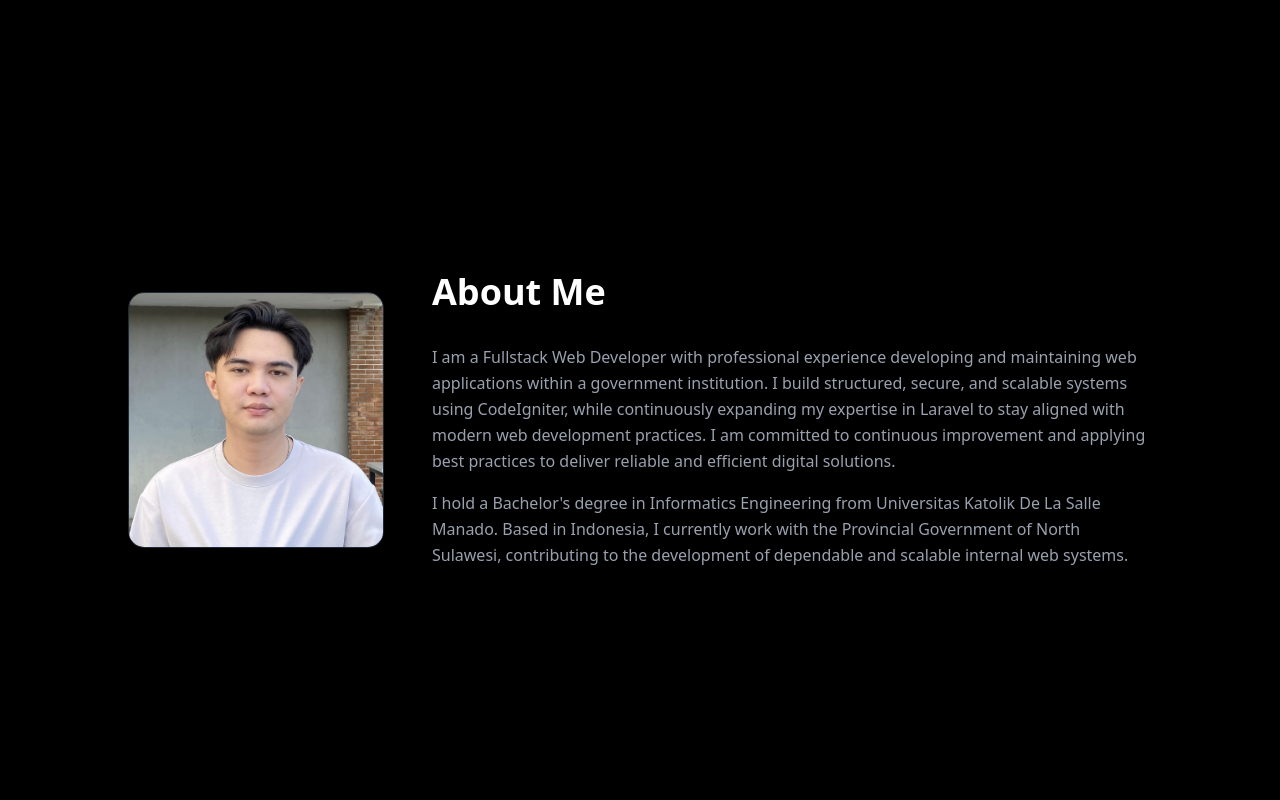
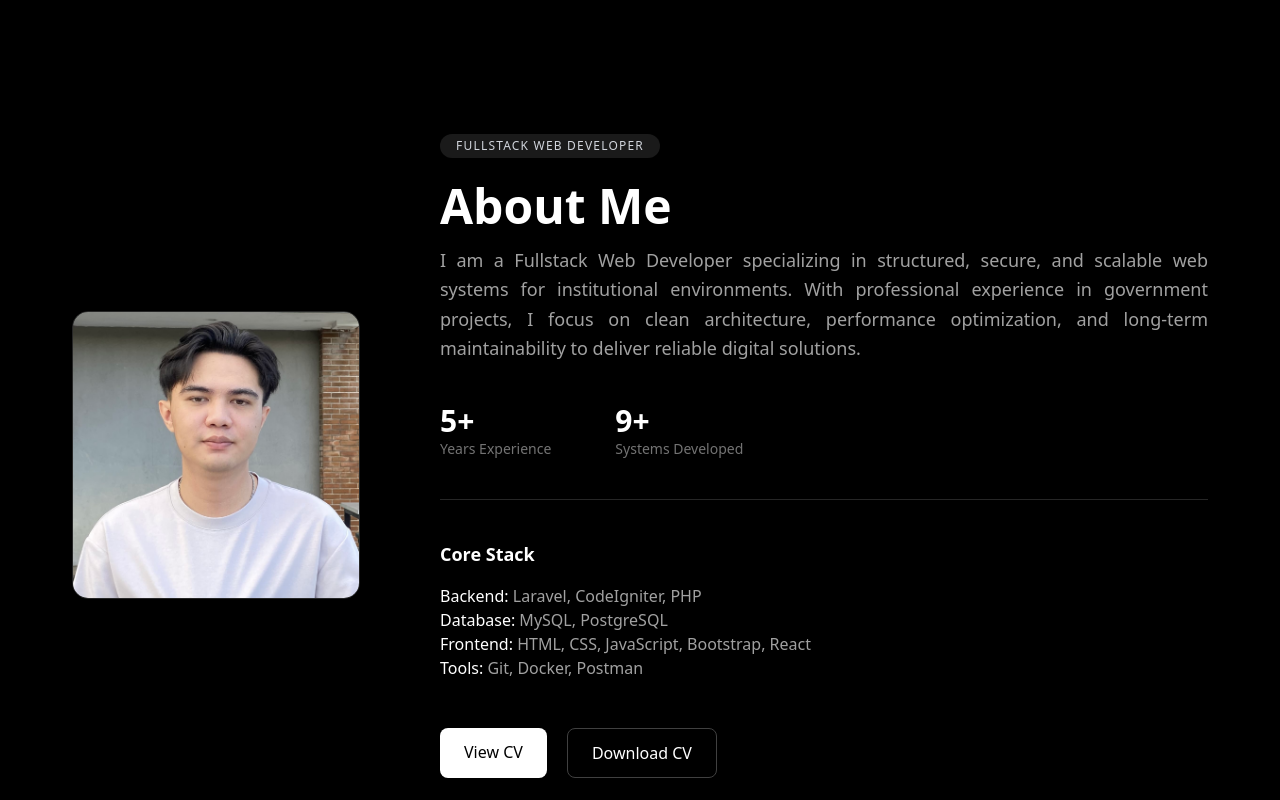
Before and after one commit to devchristov/portfolio, a React (Vite) app: page / in a window 1280 px wide. Shown: the part 780-1580 px from the top of the page. Built offline with nearby package versions, Linux system fonts and the light colour scheme.

Commit message:
Update pdf

```diff
--- a/src/sections/About.jsx
+++ b/src/sections/About.jsx
@@ -1,40 +1,83 @@
 import profile from "../assets/IMG_9396.JPG";
 
 function About() {
+  const baseUrl = import.meta.env.BASE_URL;
+
   return (
     <section
       id="about"
-      className="fade-section min-h-screen bg-black text-white px-6 flex items-center"
+      className="min-h-screen bg-black text-white px-6 py-28 flex items-center"
     >
-      <div className="max-w-5xl mx-auto flex flex-col md:flex-row items-center gap-12">
-        <div className="w-52 h-52 md:w-64 md:h-64 flex-shrink-0">
+      <div className="max-w-6xl mx-auto flex flex-col md:flex-row items-center gap-20">
+        <div className="w-60 h-60 md:w-72 md:h-72 flex-shrink-0">
           <img
             src={profile}
-            alt="Profile Photo"
-            className="w-full h-full object-cover rounded-2xl shadow-xl border border-gray-800"
+            alt="Devidson Goenawan"
+            className="w-full h-full object-cover rounded-2xl border border-neutral-800"
           />
         </div>
 
-        <div>
-          <h2 className="text-4xl font-bold mb-8">About Me</h2>
+        <div className="max-w-3xl">
+          <p className="inline-block px-4 py-1 text-xs tracking-widest uppercase bg-white/10 rounded-full text-gray-300 mb-6">
+            Fullstack Web Developer
+          </p>
+          <h2 className="text-4xl md:text-5xl font-bold mb-4">About Me</h2>
 
-          <p className="text-gray-400 leading-relaxed">
-            I am a Fullstack Web Developer with professional experience
-            developing and maintaining web applications within a government
-            institution. I build structured, secure, and scalable systems using
-            CodeIgniter, while continuously expanding my expertise in Laravel to
-            stay aligned with modern web development practices. I am committed
-            to continuous improvement and applying best practices to deliver
-            reliable and efficient digital solutions.
+          <p className="text-neutral-400 text-lg leading-relaxed text-justify">
+            I am a Fullstack Web Developer specializing in structured, secure,
+            and scalable web systems for institutional environments. With
+            professional experience in government projects, I focus on clean
+            architecture, performance optimization, and long-term
+            maintainability to deliver reliable digital solutions.
           </p>
 
-          <p className="text-gray-400 leading-relaxed mt-4">
-            I hold a Bachelor's degree in Informatics Engineering from
-            Universitas Katolik De La Salle Manado. Based in Indonesia, I
-            currently work with the Provincial Government of North Sulawesi,
-            contributing to the development of dependable and scalable internal
-            web systems.
-          </p>
+          <div className="flex gap-16 mt-10">
+            <div>
+              <p className="text-3xl font-semibold">5+</p>
+              <p className="text-neutral-500 text-sm">Years Experience</p>
+            </div>
+
+            <div>
+              <p className="text-3xl font-semibold">9+</p>
+              <p className="text-neutral-500 text-sm">Systems Developed</p>
+            </div>
+          </div>
+
+          <div className="w-full h-px bg-neutral-800 my-10"></div>
+
+          <div>
+            <p className="text-lg font-semibold mb-4">Core Stack</p>
+
+            <p className="text-neutral-400 text-justify">
+              <span className="text-white font-medium">Backend:</span> Laravel,
+              CodeIgniter, PHP <br />
+              <span className="text-white font-medium">Database:</span> MySQL,
+              PostgreSQL <br />
+              <span className="text-white font-medium">Frontend:</span> HTML,
+              CSS, JavaScript, Bootstrap, React <br />
+              <span className="text-white font-medium">Tools:</span> Git,
+              Docker, Postman
+            </p>
+          </div>
+
+          <div className="mt-12 flex gap-5">
+            <a
+              href={`${baseUrl}assets/files/Devidson-Goenawan.pdf`}
+              target="_blank"
+              rel="noopener noreferrer"
+              className="px-6 py-3 bg-white text-black rounded-lg font-medium hover:bg-neutral-200 transition"
+            >
+              View CV
+            </a>
+
+            <a
+              href={`${baseUrl}assets/files/Devidson-Goenawan.pdf`}
+              download
+              className="px-6 py-3 border border-neutral-700 rounded-lg hover:border-white transition"
+            >
+              Download CV
+            </a>
+          </div>
         </div>
       </div>
     </section>
```
Also changed, not shown: 1 other file (tests, documents, lock files or other folders).
